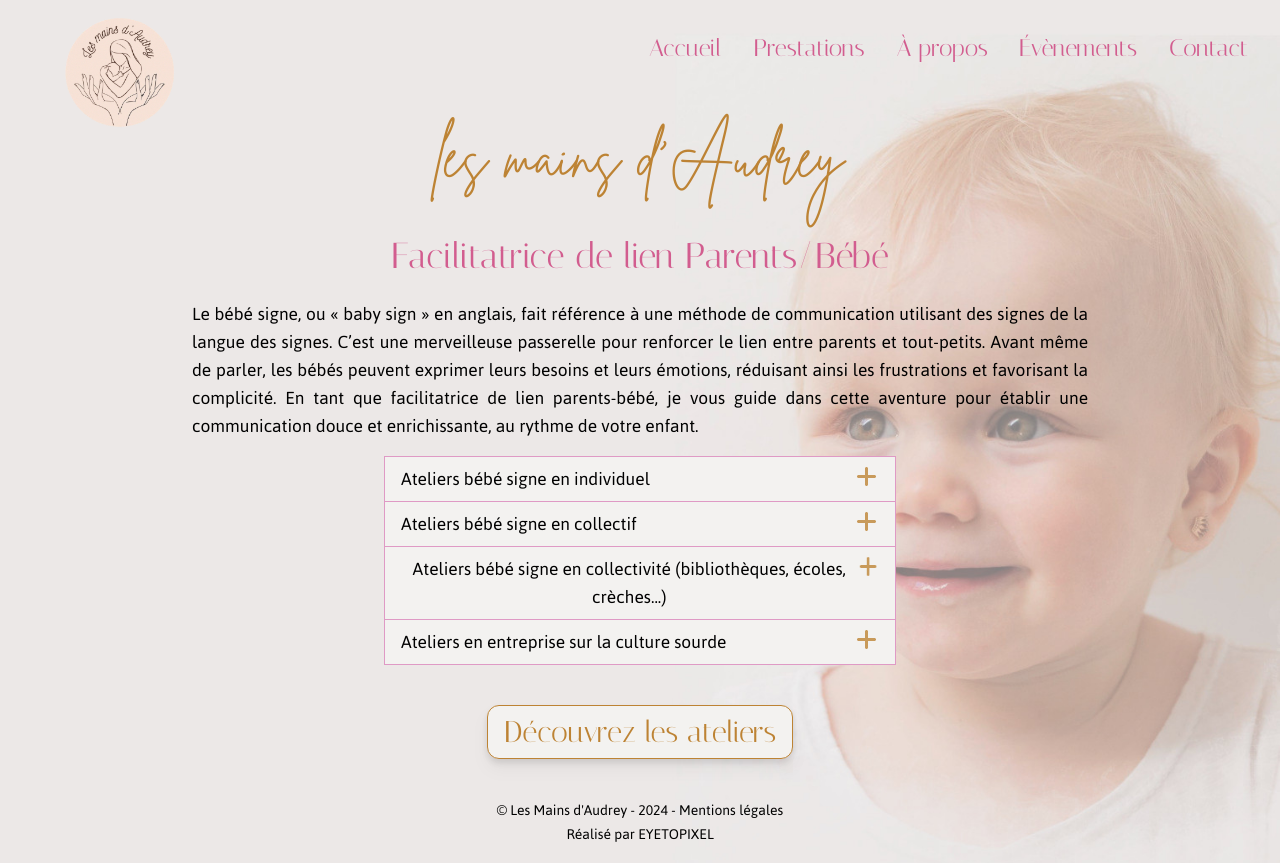
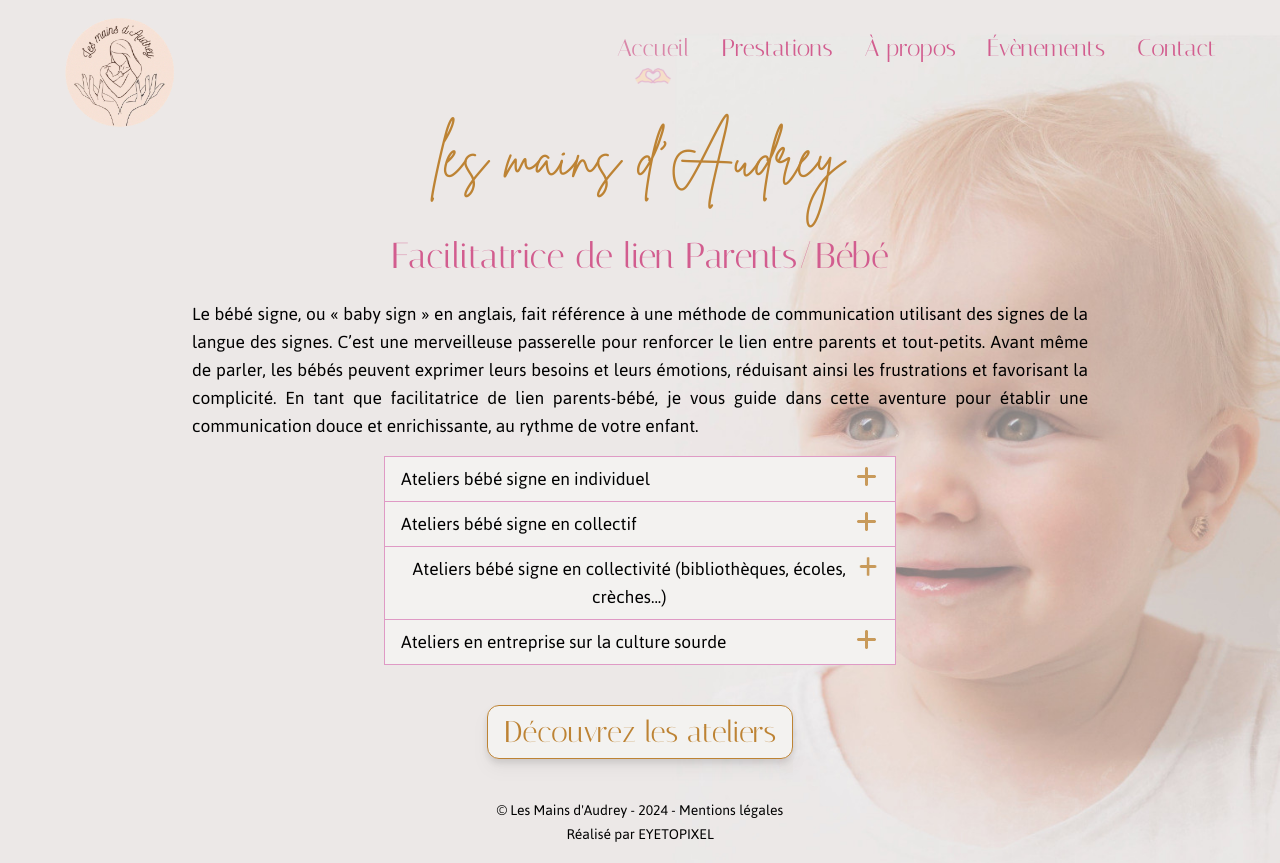
Before and after one commit to luciel53/lesmainsd-audrey, a Next.js app in the folder les-mains-d-audrey/: page / in a window 1280 px wide. Built offline with nearby package versions, Linux system fonts and the light colour scheme; what tailwindcss-animated would draw is missing.

Commit message:
in navbar added an effect on hover

```diff
--- a/les-mains-d-audrey/src/app/components/Header.js
+++ b/les-mains-d-audrey/src/app/components/Header.js
@@ -3,9 +3,19 @@
 import Image from "next/image";
 import Link from "next/link";
 import { useState } from "react";
+import { usePathname } from "next/navigation";
 
 export default function Header() {
   const [isOpen, setIsOpen] = useState(false);
+  const pathname = usePathname();
+
+  const menuItems = [
+    { href: "/", label: "Accueil" },
+    { href: "/services", label: "Prestations" },
+    { href: "/about", label: "À propos" },
+    { href: "/evenements", label: "Évènements" },
+    { href: "/contact", label: "Contact" },
+  ];
 
   const toggleMenu = () => {
     setIsOpen(!isOpen);
@@ -48,21 +58,27 @@ export default function Header() {
           } md:block  absolute z-30 right-0 top-20 md:top-0 bg-veryLightPink md:bg-transparent p-5 md:p-8 rounded-l-3xl`}
         >
           <ul className="flex flex-col md:flex-row text-pink">
-            <Link href="/">
-              <li className="md:mr-8 hover:opacity-70">Accueil</li>
-            </Link>
-            <Link href="/services">
-              <li className="md:mr-8 hover:opacity-70">Prestations</li>
-            </Link>
-            <Link href="/about">
-              <li className="md:mr-8 hover:opacity-70">À propos</li>
-            </Link>
-            <Link href="/evenements">
-              <li className="md:mr-8 hover:opacity-70">Évènements</li>
-            </Link>
-            <Link href="/contact">
-              <li className="hover:opacity-70">Contact</li>
-            </Link>
+            {menuItems.map((item) => (
+              <Link href={item.href} key={item.href}>
+                <li
+                  className={`md:mr-8 relative flex flex-col items-center hover:opacity-100 ${
+                    pathname === item.href ? "opacity-70" : "opacity-100"
+                  }`}
+                >
+                  {item.label}
+                  {/* hands heart icon */}
+                  <Image
+                    src="/images/icons/hands-heart.png"
+                    alt="Icône de survol"
+                    width={40}
+                    height={40}
+                    className={`md:-mt-2 transition-opacity duration-300 ${
+                      pathname === item.href ? "opacity-100" : "opacity-0 group-hover:opacity-0"
+                    }`}
+                  />
+                </li>
+              </Link>
+            ))}
           </ul>
         </nav>
       </div>
```
